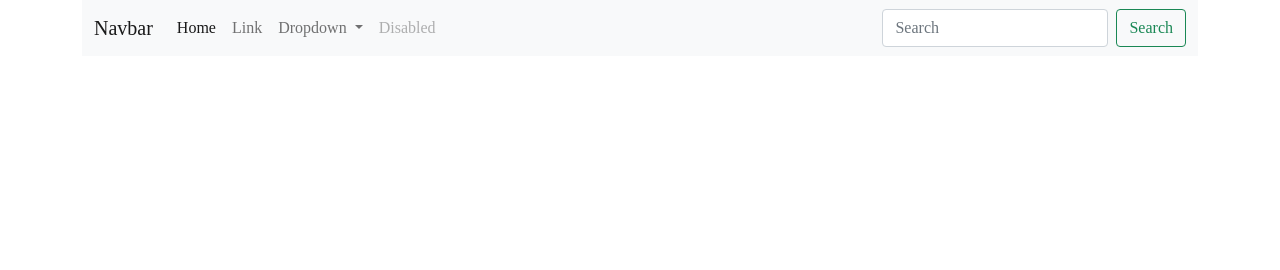
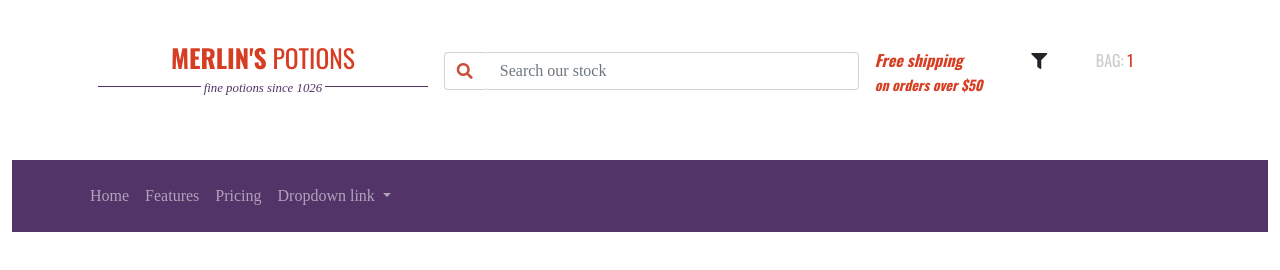
Before and after one commit to juniormartinxo/challenge_enext_2016, a website built with Vite: page app/index.html in a window 1280 px wide. Built offline with nearby package versions, Linux system fonts and the light colour scheme; files whose address does not match are found by name; a web font is replaced by a local one.

Commit message:
Desenvolvimento do header e início do menu

```diff
--- a/app/index.html
+++ b/app/index.html
@@ -14,72 +14,90 @@
     <!--
     <div id="app"></div>
     -->
+    <div class="container-fluid">
       <div class="container">
-      <div class="row"></div>
-      <nav class="navbar navbar-expand-lg navbar-light bg-light">
-        <div class="container-fluid">
-          <a class="navbar-brand" href="#">Navbar</a>
-          <button
-            class="navbar-toggler"
-            type="button"
-            data-bs-toggle="collapse"
-            data-bs-target="#navbarSupportedContent"
-            aria-controls="navbarSupportedContent"
-            aria-expanded="false"
-            aria-label="Toggle navigation"
+        <header class="d-flex justify-content-between px-3 my-5">
+          <div class="logo flex-fill">
+            <p><strong>MERLIN'S</strong> POTIONS</p>
+            <p class="logospan"><span>fine potions since 1026</span></p>
+          </div>
+
+          <div class="d-flex flex-fill px-3">
+            <div class="col my-1">
+              <div class="input-group">
+                <div class="input-group-prepend">
+                  <div class="input-group-text">
+                    <i class="fa fa-search"></i>&nbsp;
+                  </div>
+                </div>
+                <input
+                  type="text"
+                  class="form-control input-search"
+                  id="inputSearch"
+                  placeholder="Search our stock"
+                />
+              </div>
+            </div>
+          </div>
+
+          <div class="flex-fill d-flex cart-resume">
+            <div class="flex-fill">
+              <p class="text-italic color-orange text-strong">
+                Free shipping <br />
+                <small>on orders over $50</small>
+              </p>
+            </div>
+            <div class="flex-fill">
+              <i class="fa fa-filter"></i>
+            </div>
+            <div class="flex-fill cart-resume">
+              <span class="color-gray">BAG:</span>
+              <span class="color-orange">1</span>
+            </div>
+          </div>
+        </header>
+      </div>
+
+      <nav class="navbar navbar-expand-lg navbar-dark bg-purple">
+        <div class="container">
+          <nav class="navbar navbar-expand-lg navbar-light">
+            <div class="collapse navbar-collapse" id="navbarNavDropdown">
+              <ul class="navbar-nav">
+                <li class="nav-item active">
+                  <a class="nav-link" href="#"
+                    >Home <span class="sr-only">(current)</span></a
                   >
-            <span class="navbar-toggler-icon"></span>
-          </button>
-          <div class="collapse navbar-collapse" id="navbarSupportedContent">
-            <ul class="navbar-nav me-auto mb-2 mb-lg-0">
-              <li class="nav-item">
-                <a class="nav-link active" aria-current="page" href="#">Home</a>
                 </li>
                 <li class="nav-item">
-                <a class="nav-link" href="#">Link</a>
+                  <a class="nav-link" href="#">Features</a>
+                </li>
+                <li class="nav-item">
+                  <a class="nav-link" href="#">Pricing</a>
                 </li>
                 <li class="nav-item dropdown">
                   <a
                     class="nav-link dropdown-toggle"
                     href="#"
-                  id="navbarDropdown"
+                    id="navbarDropdownMenuLink"
                     role="button"
-                  data-bs-toggle="dropdown"
+                    data-toggle="dropdown"
+                    aria-haspopup="true"
                     aria-expanded="false"
                   >
-                  Dropdown
+                    Dropdown link
                   </a>
-                <ul class="dropdown-menu" aria-labelledby="navbarDropdown">
-                  <li><a class="dropdown-item" href="#">Action</a></li>
-                  <li><a class="dropdown-item" href="#">Another action</a></li>
-                  <li><hr class="dropdown-divider" /></li>
-                  <li>
+                  <div
+                    class="dropdown-menu"
+                    aria-labelledby="navbarDropdownMenuLink"
+                  >
+                    <a class="dropdown-item" href="#">Action</a>
+                    <a class="dropdown-item" href="#">Another action</a>
                     <a class="dropdown-item" href="#">Something else here</a>
+                  </div>
                 </li>
               </ul>
-              </li>
-              <li class="nav-item">
-                <a
-                  class="nav-link disabled"
-                  href="#"
-                  tabindex="-1"
-                  aria-disabled="true"
-                  >Disabled</a
-                >
-              </li>
-            </ul>
-            <form class="d-flex">
-              <input
-                class="form-control me-2"
-                type="search"
-                placeholder="Search"
-                aria-label="Search"
-              />
-              <button class="btn btn-outline-success" type="submit">
-                Search
-              </button>
-            </form>
             </div>
+          </nav>
         </div>
       </nav>
 
--- a/app/main.js
+++ b/app/main.js
@@ -1,4 +1,5 @@
 import './node_modules/bootstrap/dist/css/bootstrap.min.css';
+import './node_modules/@fortawesome/fontawesome-free/css/all.min.css';
 import './style.css';
 
 /*
--- a/app/package.json
+++ b/app/package.json
@@ -11,6 +11,7 @@
     "vite": "^2.4.4"
   },
   "dependencies": {
+    "@fortawesome/fontawesome-free": "^5.15.4",
     "bootstrap": "^5.1.0"
   }
 }
--- a/app/style.css
+++ b/app/style.css
@@ -1,12 +1,74 @@
-* {
+body {
   font-family: 'Kaisei Decol', serif;
   /*font-family: 'Oswald', sans-serif;*/
 }
-#app {
-  font-family: Avenir, Helvetica, Arial, sans-serif;
-  -webkit-font-smoothing: antialiased;
-  -moz-osx-font-smoothing: grayscale;
+.logo {
+  font-family: 'Oswald', sans-serif !important;
+  color: #d73d22;
+  font-size: 1.6rem;
   text-align: center;
-  color: #2c3e50;
-  margin-top: 60px;
+  line-height: 18px;
 }
+
+.cart-resume {
+  font-family: 'Oswald', sans-serif !important;
+}
+
+.logo span {
+  color: #523468;
+  font-family: 'Kaisei Decol', serif !important;
+  font-size: 0.8rem;
+  font-style: italic;
+}
+
+.logospan {
+  background: #523468 !important;
+  height: 1px;
+  margin-top: 20px;
+}
+
+.logospan span {
+  background: #fff;
+  padding: 3px;
+  position: relative;
+  top: -15px;
+  color: #523468 !important;
+}
+
+.input-group-text {
+  border-right: 0;
+  background-color: #fff;
+  font-family: 'Kaisei Decol', serif !important;
+}
+
+.input-group-text .fa {
+  color: #ca4f3a;
+}
+
+.input-search {
+  border-left: 0;
+}
+
+.text-italic {
+  font-style: italic;
+}
+
+.text-strong {
+  font-weight: 600;
+}
+
+.color-purple {
+  color: #523468;
+}
+
+.color-orange {
+  color: #d73d22;
+}
+
+.color-gray {
+  color: #ccc;
+}
+
+.bg-purple {
+  background-color: #523468;
+}
```
Also changed, not shown: 2 other files. Lines whose indentation alone changed are shown as unchanged.
